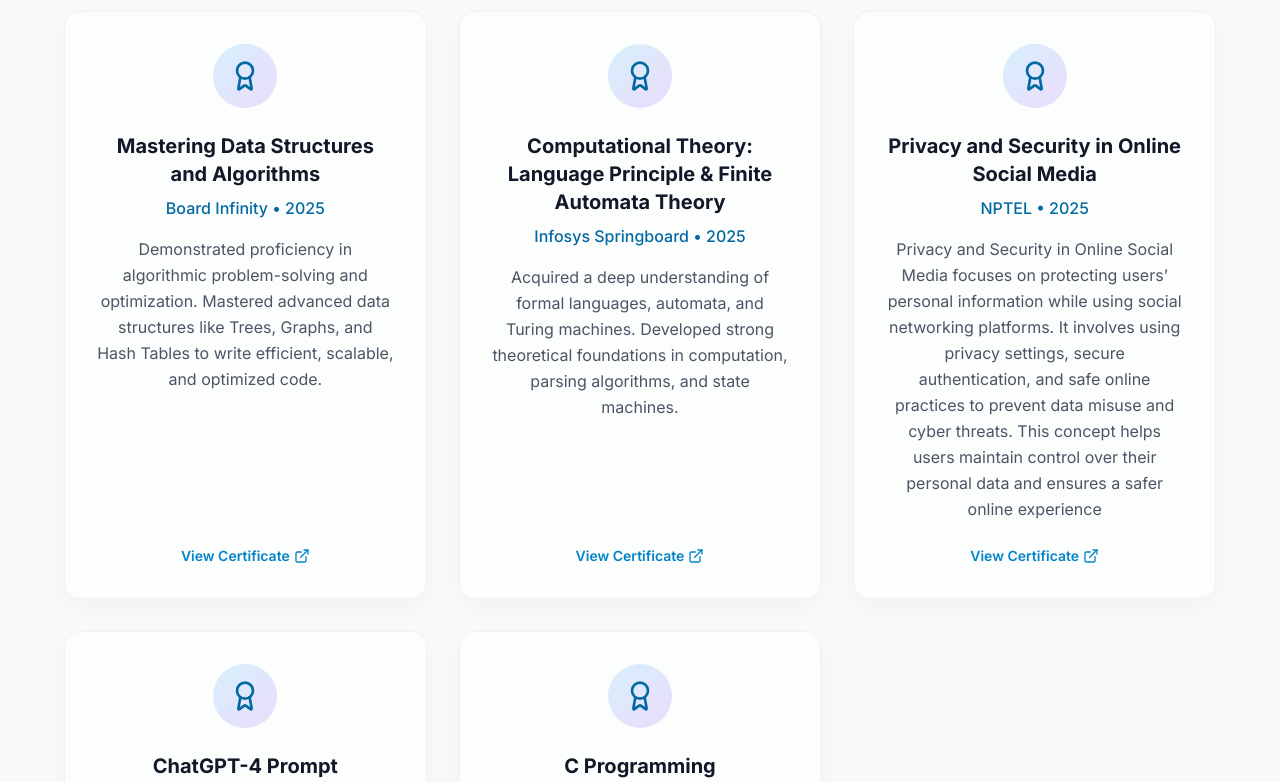
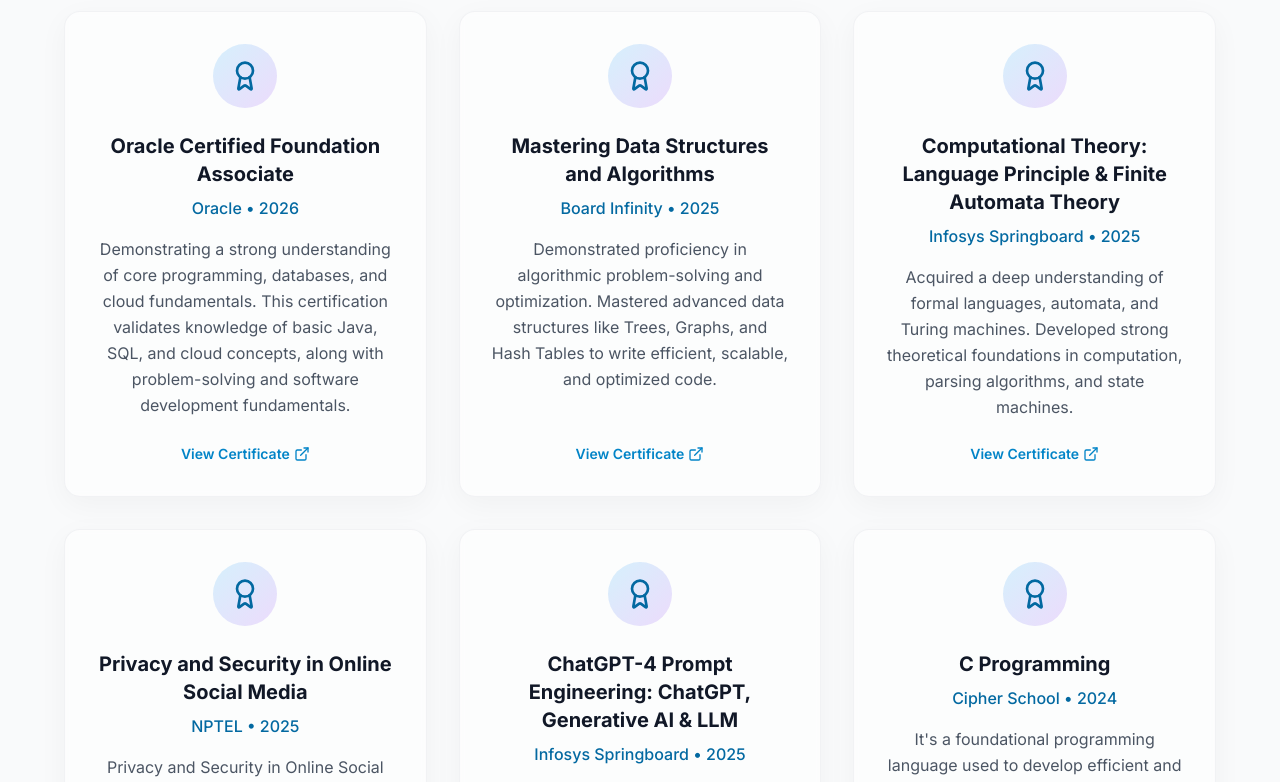
Before and after one commit to tusharupadhyay04/Portfolio, a React (Vite) app: page / in a window 1280 px wide. Shown: the part 5800-6582 px from the top of the page. Built offline with nearby package versions, Linux system fonts and the light colour scheme.

Commit message:
Updated project files

```diff
--- a/src/components/Certificates.jsx
+++ b/src/components/Certificates.jsx
@@ -4,6 +4,13 @@ import { Award, ExternalLink } from 'lucide-react';
 
 const Certificates = () => {
   const certificates = [
+    {
+      title: "Oracle Certified Foundation Associate",
+      issuer: "Oracle",
+      date: "2026",
+      description: "Demonstrating a strong understanding of core programming, databases, and cloud fundamentals. This certification validates knowledge of basic Java, SQL, and cloud concepts, along with problem-solving and software development fundamentals.",
+      link: "https://drive.google.com/file/d/1b9BXOHi1RPPB1SHL4mGOoLR70tBqyl9F/view?usp=sharing" // Replace with actual image URL or PDF link
+    },
     {
       title: "Mastering Data Structures and Algorithms",
       issuer: "Board Infinity",
```
